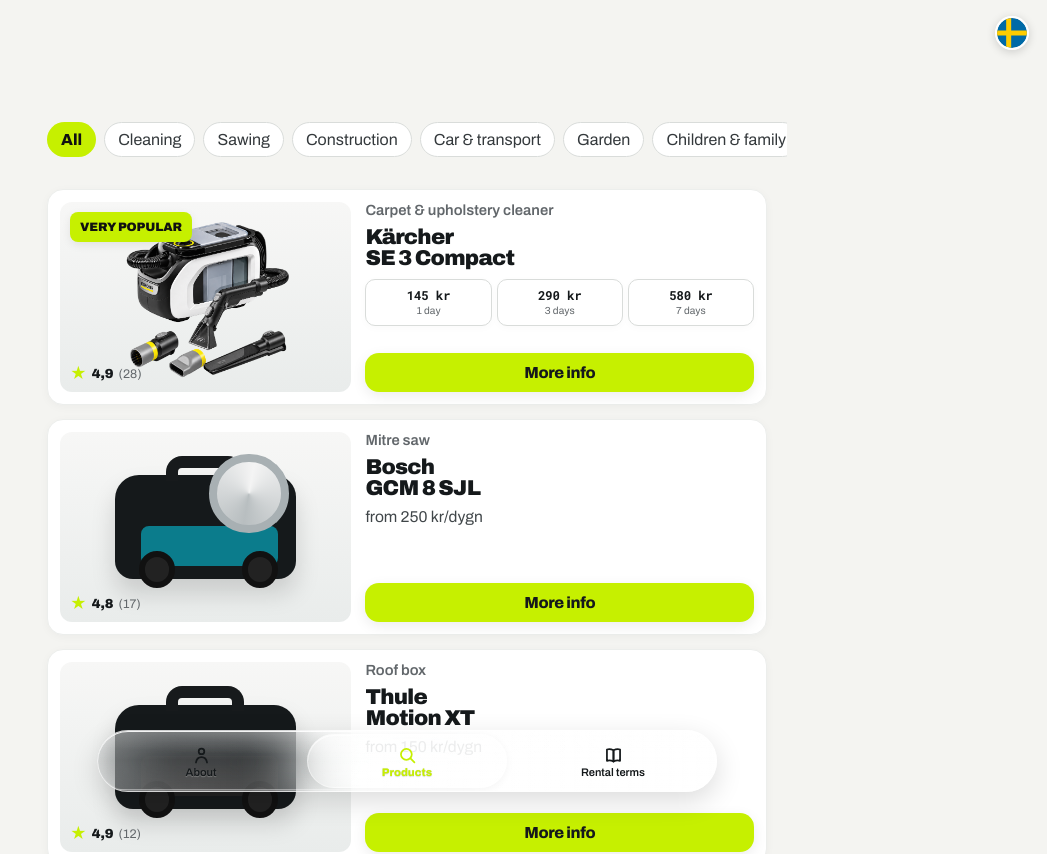
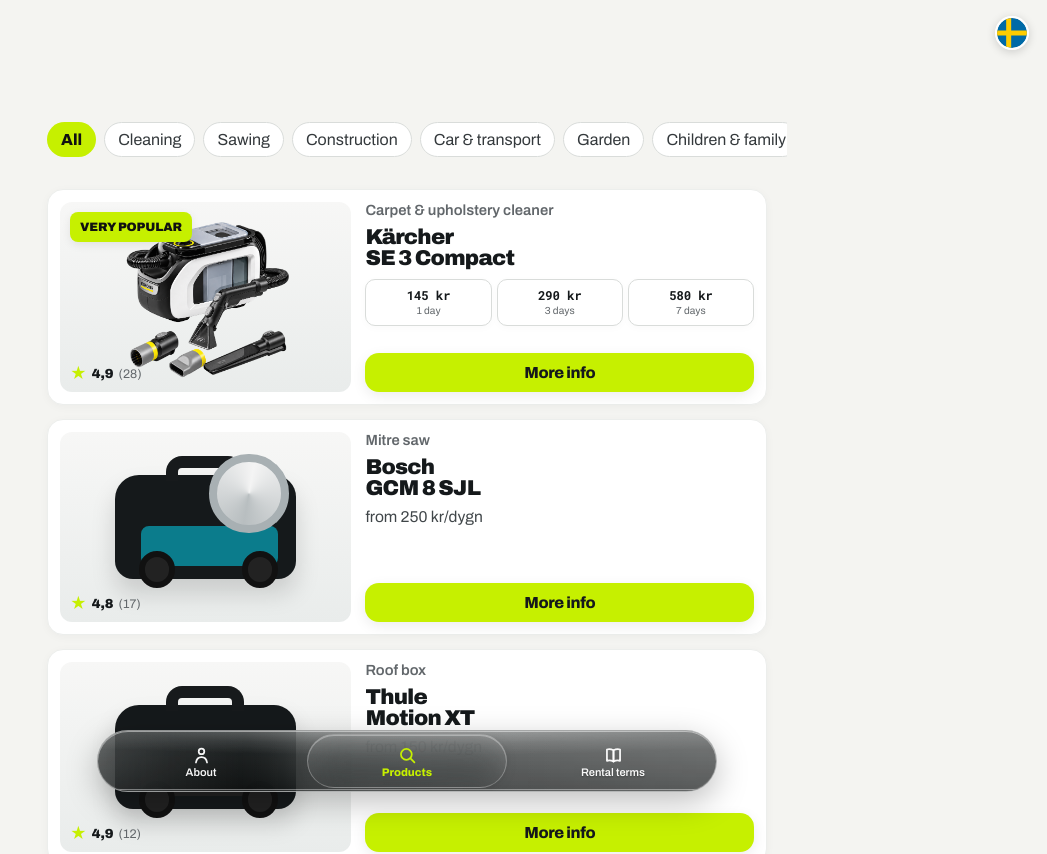
Before and after one commit to peralmkvist/hyrbart-webapp, a Next.js app in the folder hyrbart-webapp/: page /en/produkter in a window 1280 px wide. Shown: the top 854 px of the page, without its empty margins (233-1280 px from the left). Built offline with nearby package versions, Linux system fonts and the light colour scheme.

Commit message:
Update globals.css

```diff
--- a/hyrbart-webapp/app/globals.css
+++ b/hyrbart-webapp/app/globals.css
@@ -2358,3 +2358,93 @@ h1,
   );
   opacity: .8;
 }
+/* ============================================================
+   HYRBART — DARK LIQUID GLASS BOTTOM NAV
+   VERIFIED selectors from components/BottomNav.tsx:
+   .liquidNav / .navItem / .activeLens / .navIcon
+
+   APPEND this entire block at the VERY END of app/globals.css
+   ============================================================ */
+
+.liquidNav {
+  background:
+    linear-gradient(
+      180deg,
+      rgba(42, 46, 46, .72) 0%,
+      rgba(12, 15, 15, .78) 100%
+    ) !important;
+
+  -webkit-backdrop-filter: blur(30px) saturate(180%) !important;
+  backdrop-filter: blur(30px) saturate(180%) !important;
+
+  border: 1px solid rgba(255, 255, 255, .52) !important;
+
+  box-shadow:
+    0 10px 32px rgba(0, 0, 0, .25),
+    inset 0 1px 0 rgba(255, 255, 255, .46),
+    inset 0 -1px 0 rgba(255, 255, 255, .08) !important;
+
+  isolation: isolate;
+}
+
+/* Inactive items */
+.liquidNav .navItem {
+  color: rgba(255, 255, 255, .96) !important;
+  text-shadow: 0 1px 2px rgba(0, 0, 0, .35);
+}
+
+.liquidNav .navItem .navIcon {
+  color: rgba(255, 255, 255, .96) !important;
+  stroke: currentColor !important;
+}
+
+/* Active item: Hyrbart lime */
+.liquidNav .navItem.active,
+.liquidNav .navItem[aria-current="page"] {
+  color: #c6f000 !important;
+  text-shadow: none !important;
+}
+
+.liquidNav .navItem.active .navIcon,
+.liquidNav .navItem[aria-current="page"] .navIcon {
+  color: #c6f000 !important;
+  stroke: currentColor !important;
+}
+
+/*
+  The existing component already has an .activeLens element in every item.
+  Hide it for inactive items and turn the active one into a darker,
+  translucent glass lens instead of the current bright/white lens.
+*/
+.liquidNav .activeLens {
+  opacity: 0 !important;
+  background: transparent !important;
+  box-shadow: none !important;
+}
+
+.liquidNav .navItem.active .activeLens,
+.liquidNav .navItem[aria-current="page"] .activeLens {
+  opacity: 1 !important;
+
+  background:
+    linear-gradient(
+      180deg,
+      rgba(255, 255, 255, .18) 0%,
+      rgba(255, 255, 255, .07) 100%
+    ) !important;
+
+  border: 1px solid rgba(255, 255, 255, .28) !important;
+
+  -webkit-backdrop-filter: blur(18px) saturate(160%) !important;
+  backdrop-filter: blur(18px) saturate(160%) !important;
+
+  box-shadow:
+    inset 0 1px 0 rgba(255, 255, 255, .32),
+    0 2px 12px rgba(0, 0, 0, .10) !important;
+}
+
+/* Keep icon + label above the glass lens */
+.liquidNav .navItem > :not(.activeLens) {
+  position: relative;
+  z-index: 2;
+}
```
